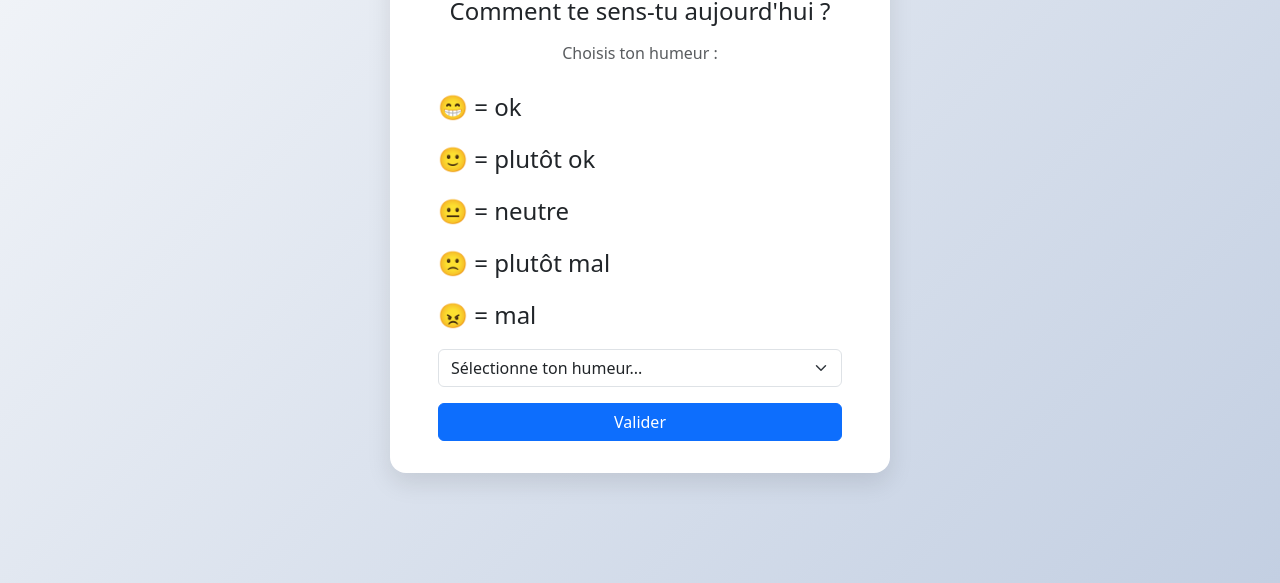
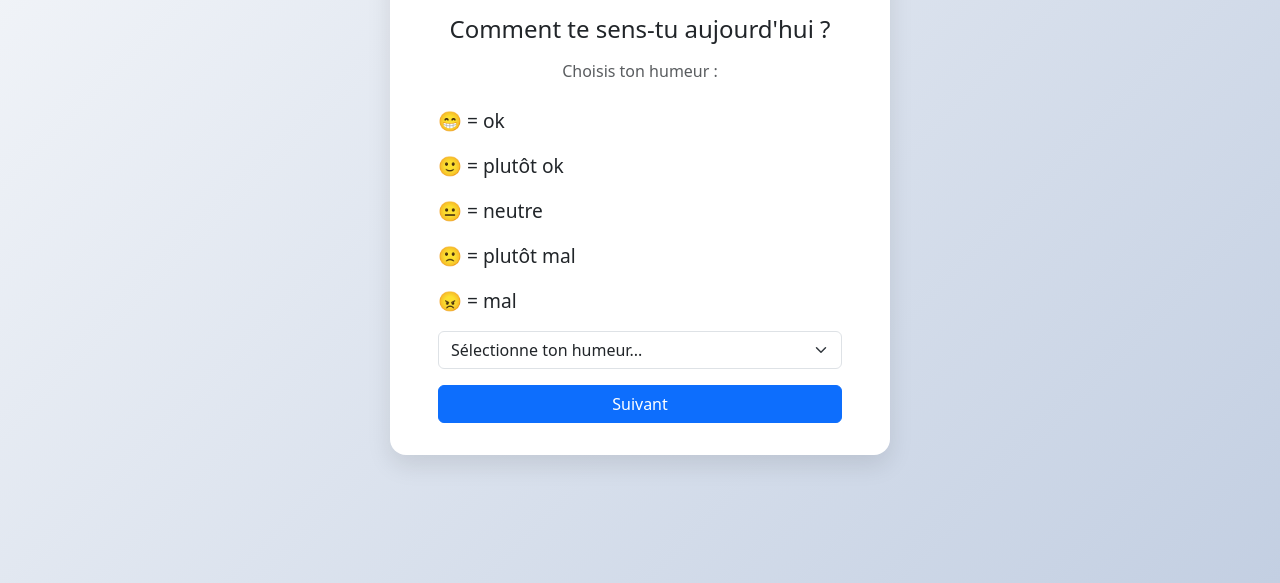
Before and after one commit to Brayan2107/MoodBoard-, a website: page frontend/index.html in a window 1280 px wide. Shown: the part 217-800 px from the top of the page. Drawn offline with nearby package versions, Linux system fonts and the light colour scheme.

Commit message:
edit style

```diff
--- a/frontend/custom.css
+++ b/frontend/custom.css
@@ -18,7 +18,7 @@ body {
     width: 100%;
 }
 .emoji-label {
-            font-size: 1.5rem;
+    font-size: 1.2rem;
 }
 h1 {
     font-weight: bold;
--- a/frontend/index.html
+++ b/frontend/index.html
@@ -31,7 +31,7 @@
                     <option value="mal">😠</option>
                 </select>
             </div>
-            <button type="submit" class="btn btn-primary w-100">Valider</button>
+            <button type="submit" class="btn btn-primary w-100">Suivant</button>
         </form>
     </div>
 </body>
```
Lines whose indentation alone changed are shown as unchanged.
